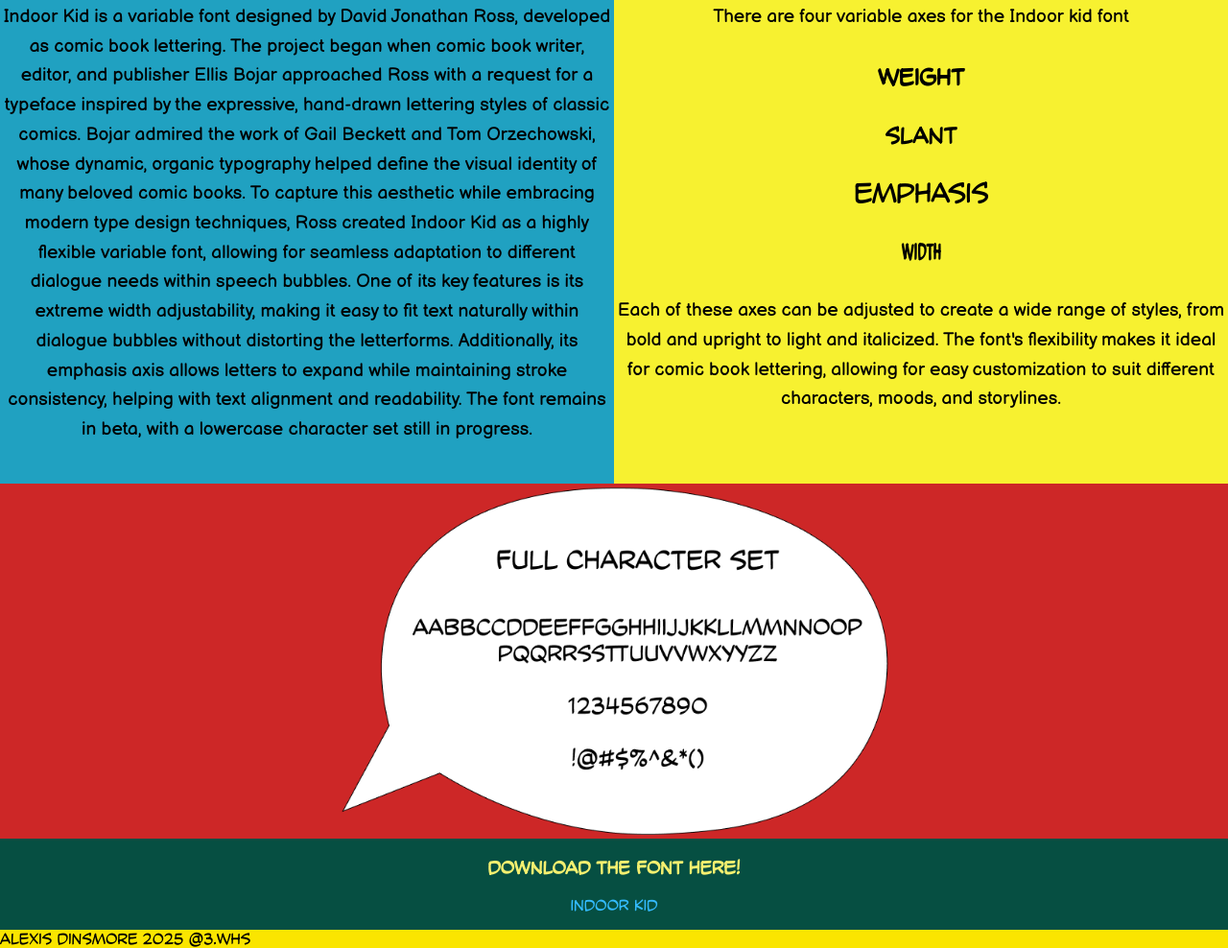
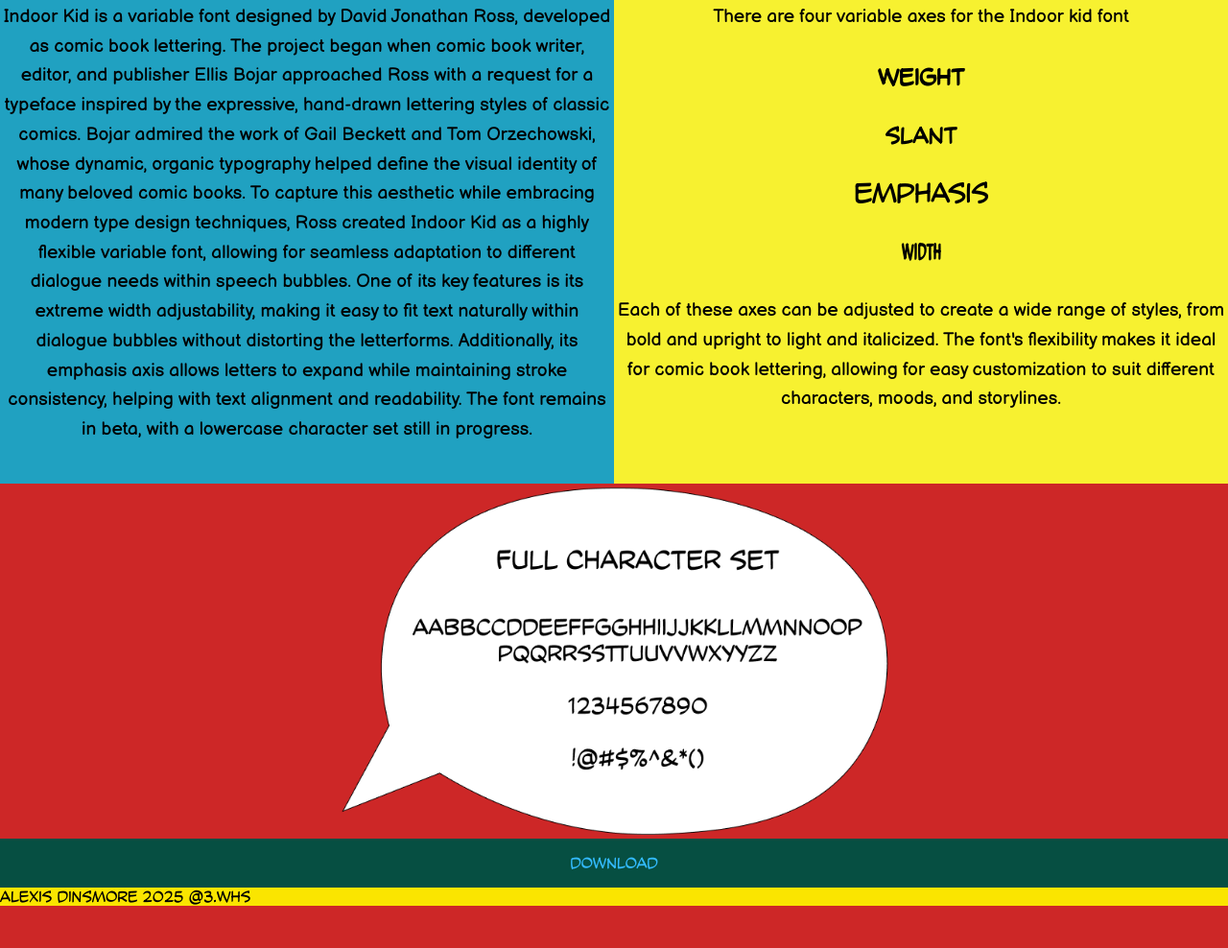
Before and after one commit to lexidinsmore/indoor-kid, a plain HTML site: page index.html in a window 1280 px wide. Shown: the part 525-1513 px from the top of the page at 96% size. After the commit the page ends 1469 px from the top, so only its background shows below. Drawn offline with Linux system fonts and the light colour scheme.

Commit message:
fixed download

```diff
--- a/index.html
+++ b/index.html
@@ -57,8 +57,7 @@
         </section>
 
           <section id="download">
-            <h1>Download the font here!</h1>
-            <p> <a href="https://djr.com/indoorkid/">Indoor Kid</a>
+            <p> <a href="https://djr.com/">Download</a>
           </section>
 
           </div>
```
